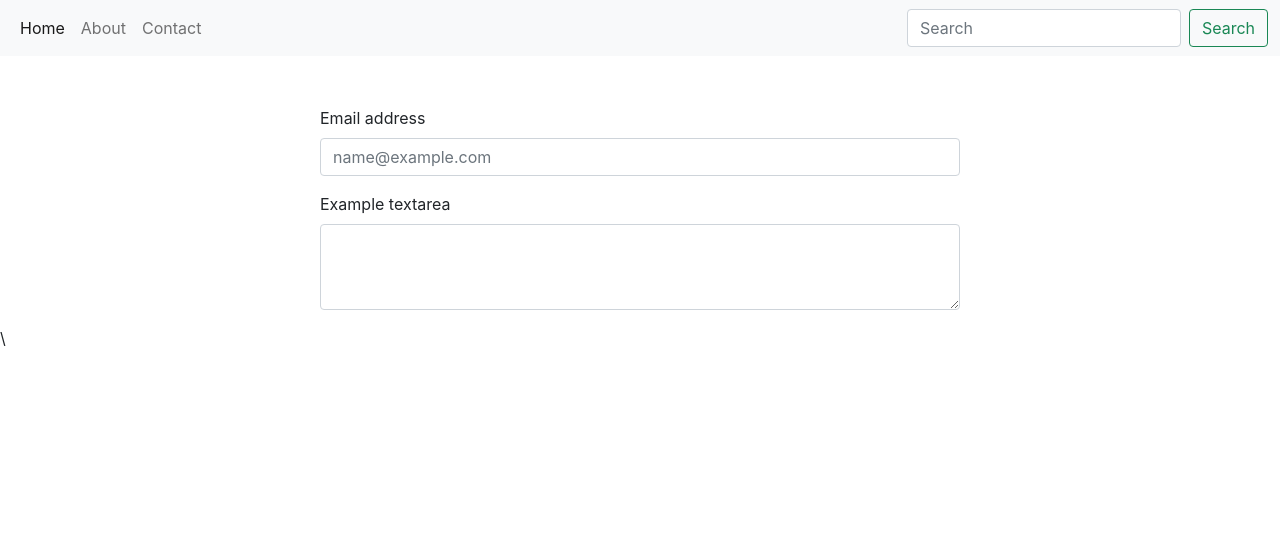
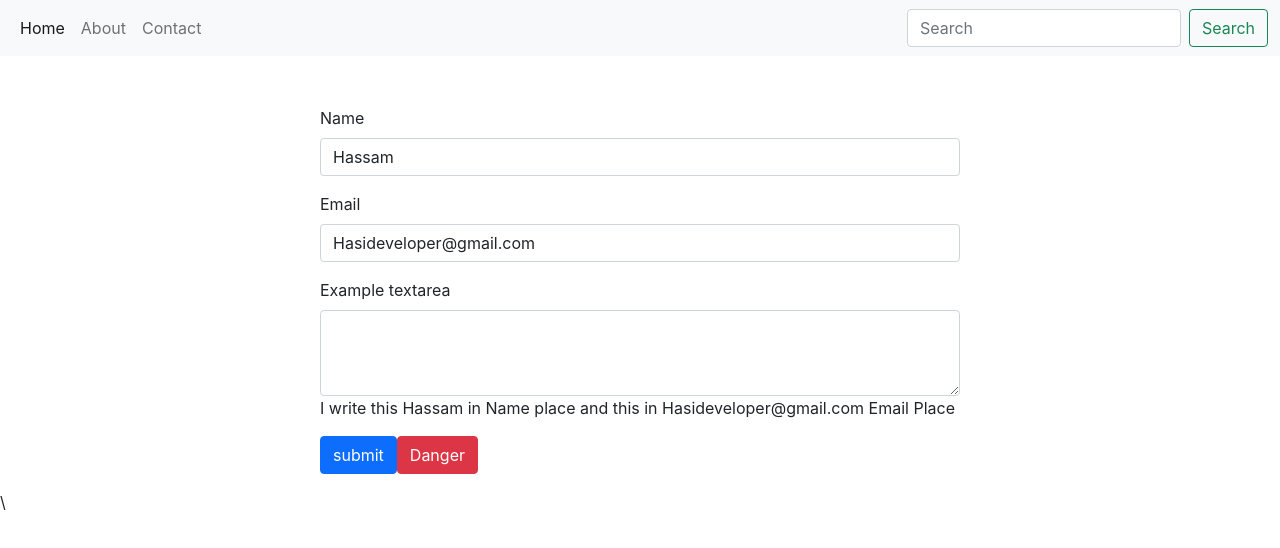
Before and after one commit to Hassam009/My-Personal-Portfolio-Website, a React (Create React App) app in the folder portfolio-website/: page /Contact in a window 1280 px wide. Shown: the top 548 px of the page. Built offline with nearby package versions, Linux system fonts and the light colour scheme.

Commit message:
Today i made a form in which I changed the data dynamically

```diff
--- a/portfolio-website/src/Component/Contact.js
+++ b/portfolio-website/src/Component/Contact.js
@@ -1,16 +1,42 @@
-import React from 'react';
+import React, { useState } from 'react';
 
 const Contact = () => {
+
+  const [name, setName]=useState("Hassam");
+const [email, setEmail]=useState("Hasideveloper@gmail.com");
+
+const handleEmailChange=(e)=>{
+  setEmail(e.target.value)
+}
+  const handleNameChange=(e)=>{
+setName(e.target.value)
+  }
   return (
     <div style={{ marginTop: '50px' }}>
       <form style={{ width: '50%', margin: 'auto' }}>
         <div className="mb-3">
-          <label htmlFor="exampleFormControlInput1" className="form-label">Email address</label>
-          <input type="email" className="form-control" id="exampleFormControlInput1" placeholder="name@example.com"/>
+          <label htmlFor="exampleFormControlInput1" className="form-label">Name</label>
+          <input type="text" className="form-control" id="exampleFormControlInput1"
+          placeholder="FirstName and Last Name"
+          value={name}
+          onChange={handleNameChange}
+          />
+        </div>
+        <div className="mb-3">
+          <label htmlFor="exampleFormControlInput1" className="form-label">Email</label>
+          <input type="email" className="form-control"
+          id="exampleFormControlInput1"
+          placeholder="Email"
+          value={email}
+          onChange={handleEmailChange}
+          />
         </div>
         <div className="mb-3">
           <label htmlFor="exampleFormControlTextarea1" className="form-label">Example textarea</label>
           <textarea className="form-control" id="exampleFormControlTextarea1" rows="3"></textarea>
+          <p>I write this {name} in Name place and this in {email} Email Place</p>
+          <button type="button" className="btn btn-primary"  >submit</button>
+          <button type="button" className="btn btn-danger"  >Danger</button>
         </div>
       </form>
     </div>
```
